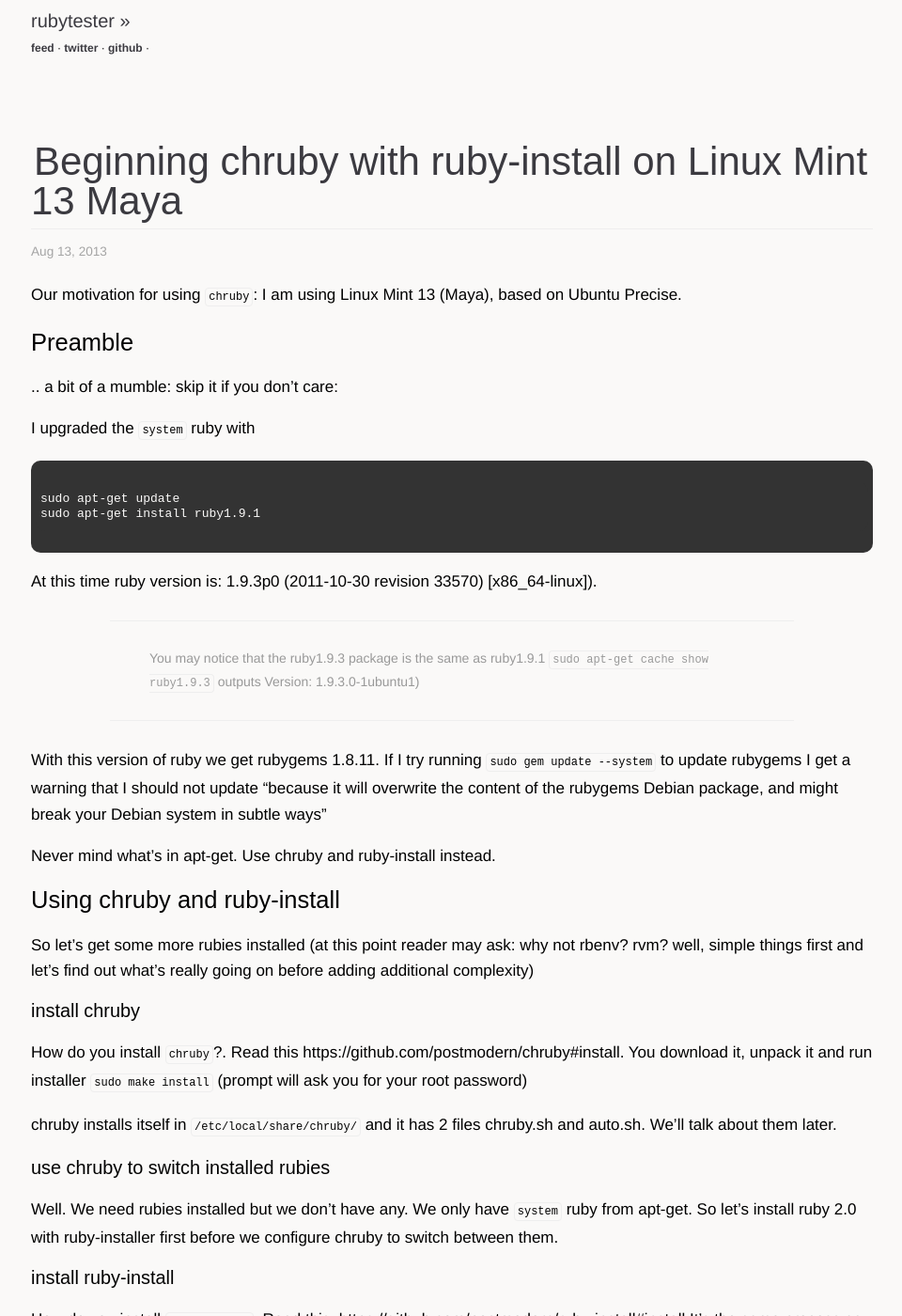
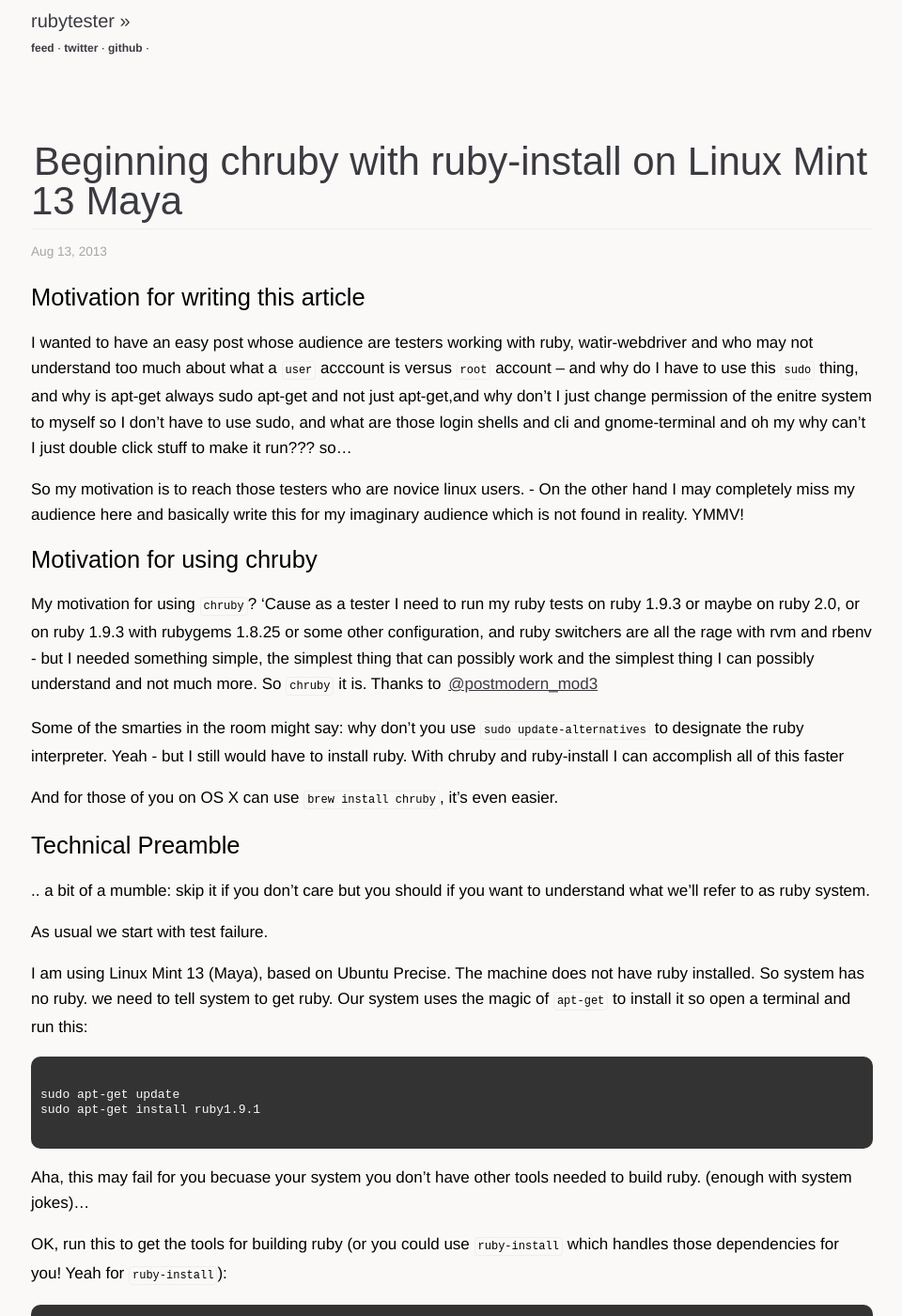
Before and after one commit to marekj/marekj.github.io, a Jekyll site: the page built from _posts/2013-08-13-beginning-chruby-with-ruby-install-linux-mint.markdown, in a window 1280 px wide and 1400 px high. Shown: the whole window at 94% size, without its empty margins (159-1119 px from the left). Built offline with Jekyll 4.4.1, drawn with Linux system fonts in a browser that asks for light colours; Markdown is read by kramdown in place of the engine named in the settings; comment, search, counter and statistics services are not loaded; some of the changed text lies outside the part shown.

Commit message:
fixing, clarifying, lying a bit, making stuff up and so on.

```diff
--- a/_posts/2013-08-13-beginning-chruby-with-ruby-install-linux-mint.markdown
+++ b/_posts/2013-08-13-beginning-chruby-with-ruby-install-linux-mint.markdown
@@ -3,86 +3,106 @@
 title: Beginning chruby with ruby-install on Linux Mint 13 Maya
 ---
 
-Our motivation for using `chruby`: I am using Linux Mint 13 (Maya), based on Ubuntu Precise.
+## Motivation for writing this article
 
-## Preamble
+I wanted to have an easy post whose audience are testers working with ruby, watir-webdriver and who may not understand too much about what a `user` acccount is versus `root` account -- and why do I have to use this `sudo` thing, and why is apt-get always sudo apt-get and not just apt-get,and why don't I just change permission of the enitre system to myself so I don't have to use sudo, and what are those login shells and cli and gnome-terminal and oh my why can't I just double click stuff to make it run??? so...
 
-.. a bit of a mumble: skip it if you don't care:
+So my motivation is to reach those testers who are novice linux users. - On the other hand I may completely miss my audience here and basically write this for my imaginary audience which is not found in reality. YMMV!
 
-I upgraded the `system` ruby with
+## Motivation for using chruby
+
+My motivation for using `chruby`? 'Cause as a tester I need to run my ruby tests on ruby 1.9.3 or maybe on ruby 2.0, or on ruby 1.9.3 with rubygems 1.8.25 or some other configuration, and ruby switchers are all the rage with rvm and rbenv - but I needed something simple, the simplest thing that can possibly work and the simplest thing I can possibly understand and not much more. So `chruby` it is. Thanks to [@postmodern_mod3](https://twitter.com/postmodern_mod3)
+
+Some of the smarties in the room might say: why don't you use `sudo update-alternatives` to designate the ruby interpreter. Yeah - but I still would have to
+install ruby. With chruby and ruby-install I can accomplish all of this faster
+
+And for those of you on OS X can use `brew install chruby`, it's even easier.
+
+## Technical Preamble
+
+.. a bit of a mumble: skip it if you don't care but you should if you want to understand what we'll refer to as ruby system.
+
+As usual we start with test failure.
+
+I am using Linux Mint 13 (Maya), based on Ubuntu Precise. The machine does not have ruby installed. So system has no ruby. we need to tell system to get ruby. Our system uses the magic of `apt-get` to install it so open a terminal and run this:
 
     sudo apt-get update
     sudo apt-get install ruby1.9.1
 
-At this time ruby version is: 1.9.3p0 (2011-10-30 revision 33570) [x86_64-linux]).
+Aha, this may fail for you becuase your system you don't have other tools needed to build ruby. (enough with system jokes)...
 
-> You may notice that the ruby1.9.3 package is the same as ruby1.9.1
-  `sudo apt-get cache show ruby1.9.3` outputs Version: 1.9.3.0-1ubuntu1)
+OK, run this to get the tools for building ruby (or you could use `ruby-install` which handles those dependencies for you! Yeah for `ruby-install`):
 
-With this version of ruby we get rubygems 1.8.11.
-If I try running `sudo gem update --system` to update rubygems I get a warning that I should not update
-"because it will overwrite the content of the rubygems Debian package, and might break your Debian system in subtle ways"
+    sudo apt-get install build-essential zlib1g-dev libyaml-dev libssl-dev libgdbm-dev libreadline-dev libncurses5-dev libffi-dev
+    # and build that ruby
+    sudo apt-get install ruby1.9.1
+
+It should take few minutes and we are done. You should have ruby version: 1.9.3p0 (2011-10-30 revision 33570) [x86_64-linux]).
+
+> Sidenote: why not use sudo apt-get install ruby1.9.3 - yes, you can use that it's the same thing - ruby1.9.3 package is the same as ruby1.9.1 - `sudo apt-get cache show ruby1.9.1` outputs Version: 1.9.3.0-1ubuntu1)
 
 
-Never mind what's in apt-get. Use chruby and ruby-install instead.
+With this version of ruby we get rubygems 1.8.11 and If I try running `sudo gem update --system` to update rubygems I get a warning that I should not update "because it will overwrite the content of the rubygems Debian package, and might break your Debian system in subtle ways" (yes, there is a workaround if you must `sudo gem install rubygems-update -v x.y.z` and later run `sudo update_rubygems` but that's not the point right now.)
+
+At this point we can leave the magic of apt-get and enter the magic of chruby and ruby-install instead.
 
 ## Using chruby and ruby-install
 
-So let's get some more rubies installed (at this point reader may ask: why not rbenv? rvm?
-well, simple things first and let's find out what's really going on before adding additional complexity)
+So let's get some more rubies installed (at this point reader may ask again: why not rbenv? rvm? - well, simple things first and let's find out what's really going on before adding additional complexity)
 
 ### install chruby
 
-How do you install `chruby`?. Read this https://github.com/postmodern/chruby#install.
-You download it, unpack it and run installer `sudo make install` (prompt will ask you for your root password)
+What is `chruby`? It's a tool for switching ruby interpreters installed on your machine. How do you install `chruby`?. Read this https://github.com/postmodern/chruby#install.
 
-chruby installs itself in `/etc/local/share/chruby/` and it has 2 files chruby.sh and auto.sh. We'll talk about them later.
+- You download it,
+- unpack it
+- and run installer `sudo make install` (prompt will ask you for your password)
+
+chruby installs itself in `/usr/local/share/chruby/` and it has 2 files `chruby.sh` and `auto.sh`. We'll talk about them later.
+
+> A word about `sudo` and `su` if you find yourself a bit confused. Basically you operate on your `system` as two actors in a system, as `user` and as `root`. Your login to your machine with your `username` and and your home directory is referred to as `~/` located at `/home/username/` on filesytem. You never login to your `system` as `root` user. (ok, enough with system. let's start calling it machine or comptuter - hello computer). You must use `sudo` to gain extra permissions to modify files that belong to superuser so when using `sudo` you are asked for your password. Or you can switch who you are by by doing `sudo` or `su`. - I think I sufficiently confused you now.
+
 
 ### use chruby to switch installed rubies
 
-Well. We need rubies installed but we don't have any. We only have `system` ruby from apt-get.
-So let's install ruby 2.0 with ruby-installer first before we configure chruby to switch between them.
+Well. We need rubies installed but we don't have any. We only have `system` ruby from apt-get, or maybe you didn't even bother with apt-get so you don't have any. So let's install ruby 2.0 with ruby-installer first before we configure chruby to switch between them.
 
 ### install ruby-install
 
-How do you install `ruby-install`. Read this: https://github.com/postmodern/ruby-install#install
-It's the same process as installing `chruby`. you can find the installation at `/usr/local/share/ruby-install`.
+What is `ruby-install`? It's a tool for installing rubies on your system. How do you install `ruby-install`? Read this: https://github.com/postmodern/ruby-install#install - It's the same process as installing `chruby`. It installs itself in `/usr/local/share/ruby-install`.
 
-After installing `ruby-install` run the follwing command `ruby-install` to see what known version of rubies you can install with it.
+After installing `ruby-install` run the following command `ruby-install` to see what known version of rubies you can install with it.
 
 ### install ruby with ruby-install
 
 let's install ruby 2.0
 
     sudo ruby-install ruby 2.0
-    # the above line will install into /opt/rubies directory
+    # the above line will install into /opt/rubies directory owned by root
     ruby-install ruby 2.0
-    # and this one into ~/.rubies/
+    # and this one into ~/.rubies/ owned by your
 
-If you are not sure which one and not sure what you should do select the second one and install to your ~/.rubies/ dir.
+If you are not sure which one and not sure what you should do select the second one and install to your ~/.rubies/ dir. I install as root to /opt/rubies becuase I split responsibilities between root and user - ruby and rubygems are owned by root - all installed gems are owned by user (you may disagree. not a problem, your conceptual model diffs from mine)
 
 Now go get coffee since this will take few minutes
 
+> Kudos to `ruby-install` for ensuring you have all the libs needed to for compiling ruby on your machine. That's a great feature. So if you didn't bother installing ruby with apt-get and let's say don't have build-essentials package then `ruby-install` will handle that for you. Aha, that's what I'm talking about.
+
 ### Configure chruby for your shell (your login shell)
 
-When you open your commandline (Terminal) your probably use `gnome-terminal`.
-No? ok, whichever terminal you use you want to set the the login shell to make sure your ~/.profile is being read as you start your shell.
-In `gnome-terminal` open Edit>Profile Preferences and access tab Title and Command.
-Check the checkbox labelled 'Run Command as login shell'.
-If you don't know what a login shell is we need don't worry.
-The rule is that login shell will read your ~/.profile (or your ~/.bash_profile if you use it)
+When you open your commandline (Terminal) your probably use `gnome-terminal`. No? ok, whichever terminal you use you want to set the the login shell to make sure your ~/.profile is being read as you start your shell. In `gnome-terminal` open Edit>Profile Preferences and access tab Title and Command. Check the checkbox labelled 'Run Command as login shell'. If you don't know what a login shell is we need don't worry. The rule is that login shell will read your ~/.profile (or your ~/.bash_profile if you use it)
 
-And ~/.profile is what we need to enable chruby in your shell.
+And in your ~/.profile is what we need to enable chruby in your shell. by default non login shell you will not have access to `chruby`.
 
-#### enable chruby for all shells
+#### enable chruby for all login shells
 
-switch to be root with `su -lp` (or just sudo -s). you will be asked for password.
+Switch to be root with `su -lp` (or just sudo -s). you will be asked for password.
 Now run the following commands:
 
     # enables chruby globally for /etc/profile
     echo "source /usr/local/share/chruby/chruby.sh" > /etc/profile.d/chruby.sh
 
-    # make it executable, to execute it every time you open an new shell
+    # make it executable, to execute it every time you open an new login shell
     chmod +x /etc/profile.d/chruby.sh
 
     # leave root session and return to your user session
@@ -96,6 +116,7 @@
 
     echo "chruby 2.0" >> ~/.profile
 
+Everytime you open a terminal and start a new session you will have ruby 2.0 as your ruby interpreter.
 
 ## Conclusion
 
```
